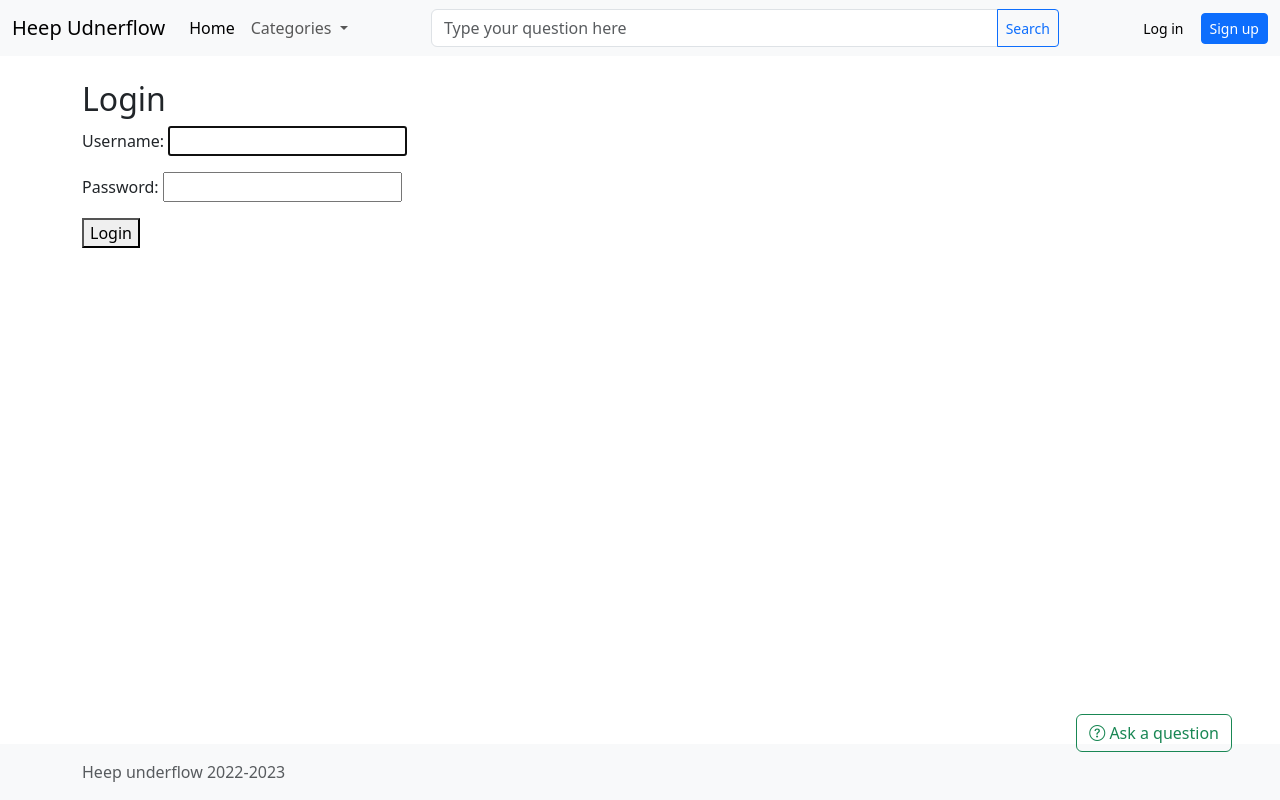
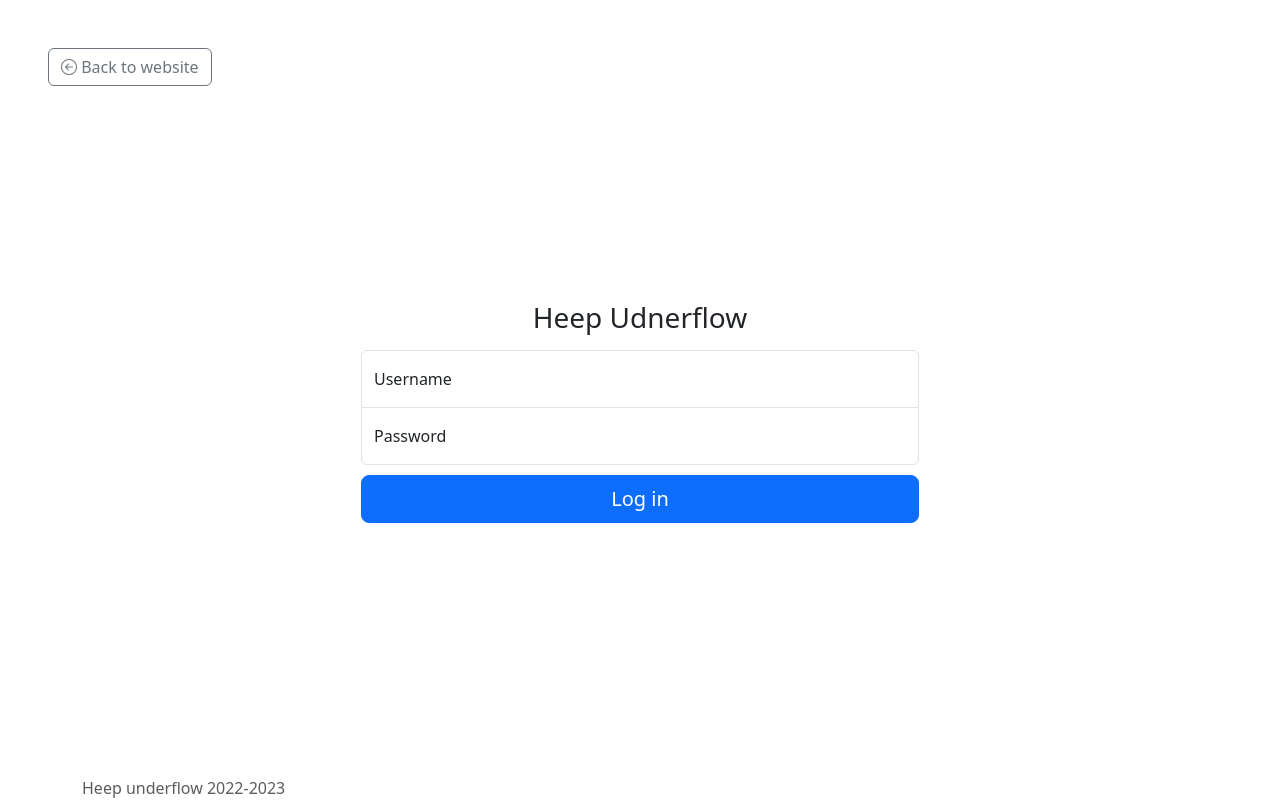
Before and after one commit to dyussenov/django-blog, a Django app: page /login/ in a window 1280 px wide. Run offline with Django 4.2, Linux system fonts and the light colour scheme; some libraries are stand-ins or nearby versions.

Commit message:
customize login form, add templatetags

```diff
--- a/blog/blog/urls.py
+++ b/blog/blog/urls.py
@@ -1,10 +1,21 @@
 from django.contrib import admin
+from django.contrib.auth import views
 from django.urls import include, path
 from blog_app.views import page404
+from blog_app.forms import UserLoginForm
+
 
 urlpatterns = [
     path('admin/', admin.site.urls),
     path('', include('blog_app.urls')),
+    path(
+        'login/',
+        views.LoginView.as_view(
+            template_name="registration/login.html",
+            authentication_form=UserLoginForm,
+            ),
+        name='login',
+         ),
     path('', include('django.contrib.auth.urls')),
 ]
 
--- a/blog/blog_app/forms.py
+++ b/blog/blog_app/forms.py
@@ -1,8 +1,22 @@
 # users/forms.py
 from django import forms
-from django.contrib.auth.forms import UserCreationForm, UserChangeForm
-from .models import CustomUser
+from django.contrib.auth.forms import UserCreationForm, UserChangeForm, AuthenticationForm, UsernameField
+from .models import CustomUser, Category
 
+
+class UserLoginForm(AuthenticationForm):
+    def __init__(self, *args, **kwargs):
+        super(UserLoginForm, self).__init__(*args, **kwargs)
+
+    username = UsernameField(widget=forms.TextInput(
+        attrs={'class': 'form-control', 'placeholder': 'qwer', 'id': 'a'}))
+    password = forms.CharField(widget=forms.PasswordInput(
+        attrs={
+            'class': 'form-control',
+            'placeholder': 'qwerqwer',
+            'id': 'c',
+        }
+))
 
 class CustomUserCreationForm(UserCreationForm):
     username = forms.CharField(
@@ -55,3 +69,10 @@ class CustomUserChangeForm(UserChangeForm):
     class Meta:
         model = CustomUser
         fields = ('username', 'email')
+
+
+class CategoryForm(forms.ModelForm):
+
+    class Meta:
+        model = Category
+        fields = "__all__"
--- a/blog/blog_app/templates/auth-base.html
+++ b/blog/blog_app/templates/auth-base.html
@@ -11,8 +11,10 @@
 </head>
 <body class="d-flex align-items-center justify-items-center h-100">
   <main class="container mt-4">
+    <div class="form-signin d-flex justify-content-center ">
     {% block content %}
     {% endblock %}
+    </div>
     <a class="dropup position-fixed m-5 top-0 start-0 btn btn-md btn-outline-secondary" href="{% url 'home' %}" role="button">
        <i class="bi bi-arrow-left-circle"></i> Back to website
     </a>
@@ -26,6 +28,28 @@
 </body>
 </html>
 
+<style>
+  #a {
+  margin-bottom: -1px;
+  border-bottom-right-radius: 0;
+  border-bottom-left-radius: 0;
+}
+#b {
+margin-bottom: -1px;
+  border-radius: 0;
+}
+
+#c {
+  margin-bottom: 10px;
+  border-top-left-radius: 0;
+  border-top-right-radius: 0;
+}
+
+.form-signin .form-floating:focus-within {
+  z-index: 2;
+}
+</style>
+
 <script>
   var myModal = document.getElementById('myModal')
   var myInput = document.getElementById('myInput')
--- a/blog/blog_app/templates/base.html
+++ b/blog/blog_app/templates/base.html
@@ -1,5 +1,7 @@
 <!DOCTYPE html>
 {% load static %}
+{% load blog_app_tags %}
+{% get_categories as categories %}
 <html class="h-100">
 <head>
   <meta charset="utf-8">
@@ -26,17 +28,18 @@
             Categories
           </a>
           <ul class="dropdown-menu" aria-labelledby="navbarDropdown">
-            <li><a class="dropdown-item" href="#">Category</a></li>
-            <li><a class="dropdown-item" href="#">Another category</a></li>
+            <li><a class="dropdown-item" href="#">All categories</a></li>
             <li><hr class="dropdown-divider"></li>
-            <li><a class="dropdown-item" href="#">Something else here</a></li>
+            {% for cat in categories %}
+              <li><a class="dropdown-item" href="#">{{ cat.title }}</a></li>
+            {% endfor %}
+
           </ul>
         </li>
       </ul>
     </div>
       <form class="d-flex w-50">
         <div class="input-group">
-
         <input class="form-control input-sm" type="search" placeholder="Type your question here" aria-label="Search">
         <button class="btn btn-outline-primary btn-sm" type="submit">Search</button>
         </div>
--- a/blog/blog_app/templates/registration/login.html
+++ b/blog/blog_app/templates/registration/login.html
@@ -1,12 +1,17 @@
-{% extends 'base.html' %}
+{% extends 'auth-base.html' %}
 
 {% block title %}Login{% endblock %}
 
 {% block content %}
-<h2>Login</h2>
-<form method="post">
+<form class="d-flex w-50 flex-column align-items-center" method="post">
+  <h2 class="h3 mb-3 fw-normal">Heep Udnerflow</h2>
   {% csrf_token %}
-  {{ form.as_p }}
-  <button type="submit">Login</button>
+    {% for f in form %}
+    <div class="w-100 form-floating">
+      {{ f }}
+      <label class="form-label" for="{{ f.id_for_label }}">{{f.label}}</label>
+    </div>
+  {% endfor %}
+  <button class="w-100 btn btn-lg btn-primary" type="submit">Log in</button>
 </form>
 {% endblock %}
```
Also changed, not shown: blog/blog_app/admin.py (+8 -1 lines), blog/blog_app/models.py (+29 -0 lines), blog/blog_app/templates/signup.html (+3 -25 lines), blog/blog_app/templatetags/blog_app_tags.py (added, +9 -0 lines), blog/blog_app/migrations/0002_category_question_answer.py (added), blog/blog_app/templatetags/__init__.py (added).
